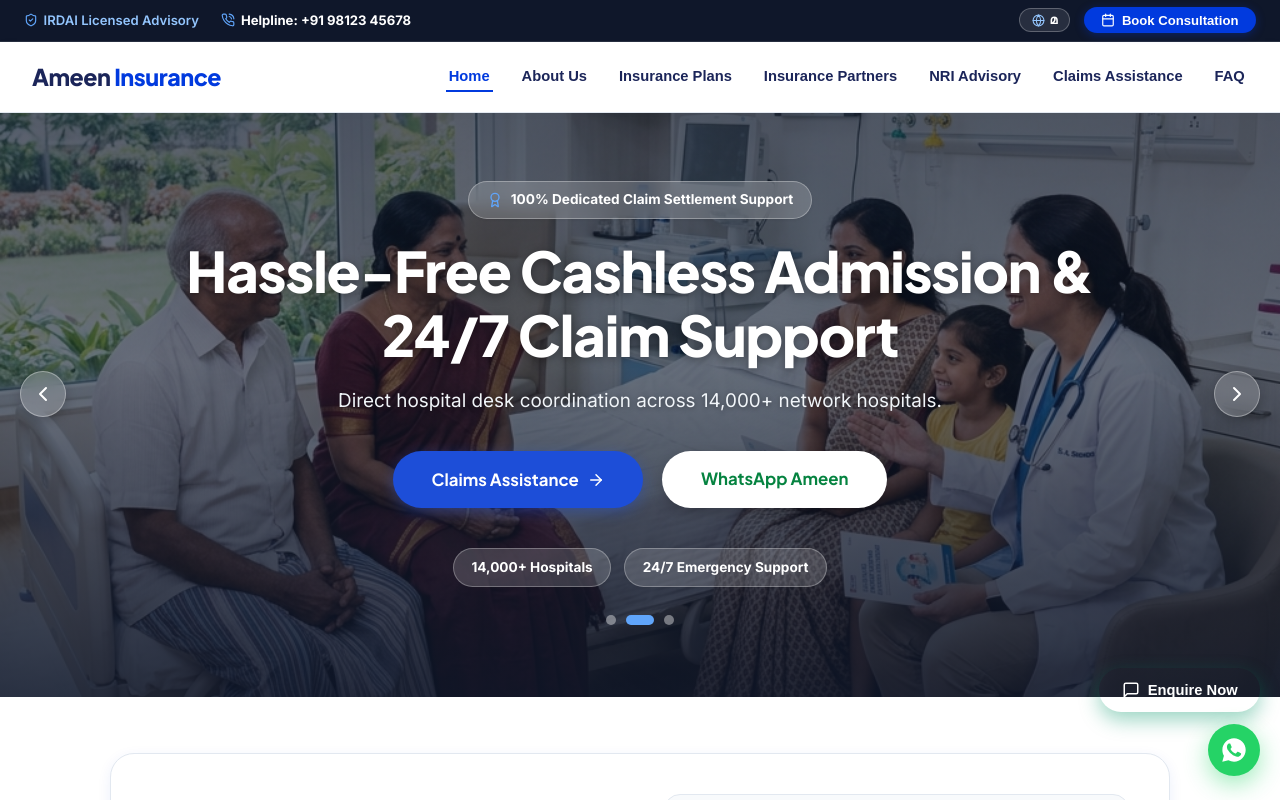
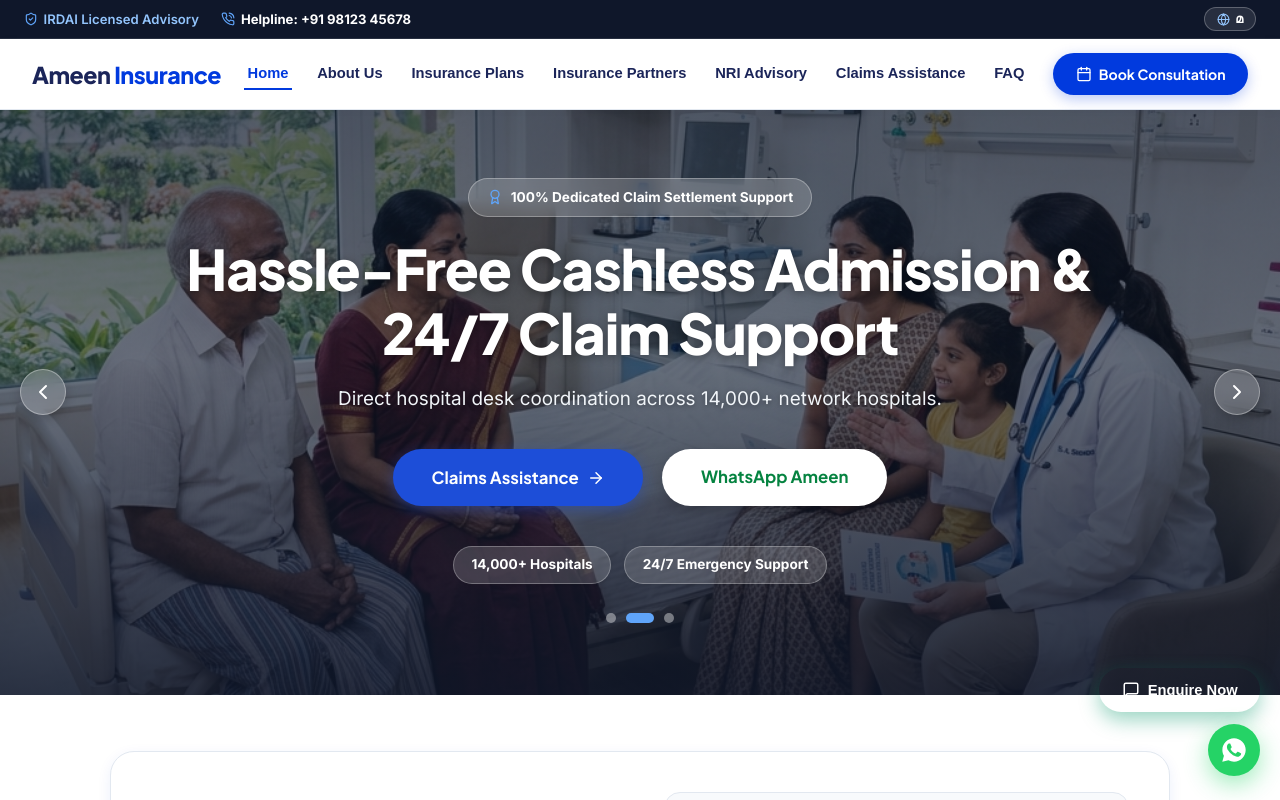
Before and after one commit to Nevin3973/ameeninsurance, a React (Vite) app: page / in a window 1280 px wide. Shown: the top 800 px of the page. Built offline with nearby package versions, Linux system fonts and the light colour scheme.

Commit message:
Move Book Consultation button down into main navigation bar header

```diff
--- a/src/components/Navbar.jsx
+++ b/src/components/Navbar.jsx
@@ -71,7 +71,7 @@ export default function Navbar({ activeTab, setActiveTab, onOpenWizard }) {
             </a>
           </div>
 
-          {/* Right Side: Language Toggle + Prominent Book Consultation Action Button */}
+          {/* Right Side: Language Toggle */}
           <div style={{ display: 'flex', alignItems: 'center', gap: '0.85rem' }}>
             <button
               onClick={toggleLanguage}
@@ -93,27 +93,6 @@ export default function Navbar({ activeTab, setActiveTab, onOpenWizard }) {
             >
               <Globe size={13} color="#93c5fd" />
               <span>{lang === 'en' ? 'മ' : 'Eng'}</span>
-            </button>
-
-            <button
-              onClick={() => handleNavClick('booking')}
-              style={{
-                background: 'var(--primary-blue)',
-                color: '#ffffff',
-                border: 'none',
-                padding: '0.35rem 1.1rem',
-                borderRadius: '9999px',
-                fontWeight: 700,
-                fontSize: '0.82rem',
-                cursor: 'pointer',
-                display: 'inline-flex',
-                alignItems: 'center',
-                gap: '0.4rem',
-                boxShadow: '0 2px 10px rgba(1, 58, 222, 0.35)',
-                transition: 'all 0.2s ease'
-              }}
-            >
-              <Calendar size={14} color="#ffffff" /> Book Consultation
             </button>
           </div>
         </div>
@@ -156,13 +135,13 @@ export default function Navbar({ activeTab, setActiveTab, onOpenWizard }) {
             Ameen <span style={{ color: 'var(--primary-blue)' }}>Insurance</span>
           </div>
 
-          {/* Navigation Links Group */}
+          {/* Navigation Links + Book Consultation CTA Group */}
+          <div style={{ display: 'flex', alignItems: 'center', gap: '1.6rem', marginLeft: 'auto' }} className="desktop-only">
             <nav style={{
               display: 'flex',
               alignItems: 'center',
-            gap: '1.6rem',
-            marginLeft: 'auto'
-          }} className="desktop-only">
+              gap: '1.4rem'
+            }}>
               {navItems.map((item) => {
                 const isActive = activeTab === item.id;
                 return (
@@ -187,6 +166,29 @@ export default function Navbar({ activeTab, setActiveTab, onOpenWizard }) {
                 );
               })}
             </nav>
+
+            <button
+              onClick={() => handleNavClick('booking')}
+              className="btn-primary nav-book-btn"
+              style={{
+                height: '42px',
+                padding: '0 1.4rem',
+                fontSize: '0.88rem',
+                fontWeight: 700,
+                borderRadius: '9999px',
+                whiteSpace: 'nowrap',
+                display: 'inline-flex',
+                alignItems: 'center',
+                justifyContent: 'center',
+                gap: '0.45rem',
+                background: 'var(--primary-blue)',
+                boxShadow: '0 4px 14px rgba(1, 58, 222, 0.28)',
+                flexShrink: 0
+              }}
+            >
+              <Calendar size={16} color="#ffffff" /> Book Consultation
+            </button>
+          </div>
 
           {/* Mobile Hamburger Button */}
           <button
```
Lines whose indentation alone changed are shown as unchanged.
